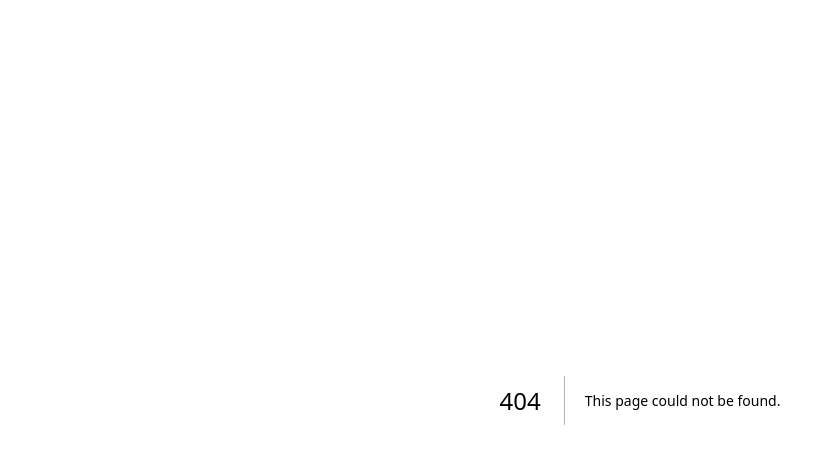
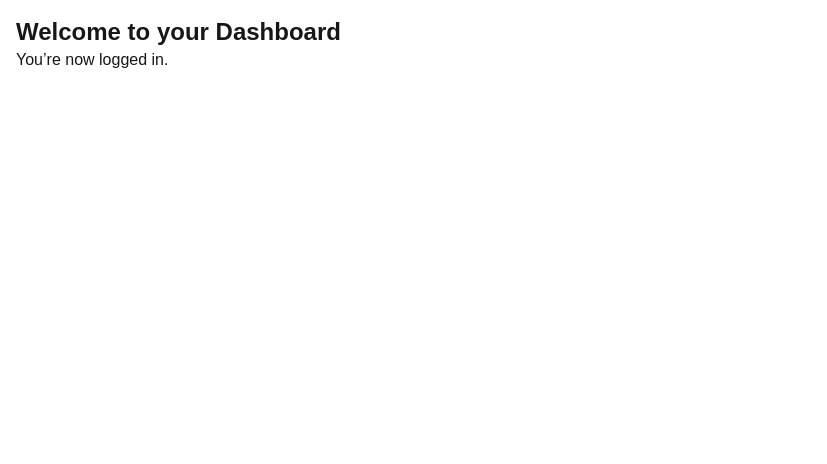
Before and after one commit to jovenlab/chatbot, a Next.js app: page /dashboard in a window 1280 px wide. Before the commit this address had no page. Shown: the top 464 px of the page, without its empty margins (0-827 px from the left). Built offline with nearby package versions, Linux system fonts and the light colour scheme.

Commit message:
Added dashboard page

```diff
--- /dev/null
+++ b/src/app/dashboard/page.tsx
@@ -0,0 +1,8 @@
+export default function DashboardPage() {
+  return (
+    <div className="p-4">
+      <h1 className="text-2xl font-bold">Welcome to your Dashboard</h1>
+      <p>You’re now logged in.</p>
+    </div>
+  );
+}
```
